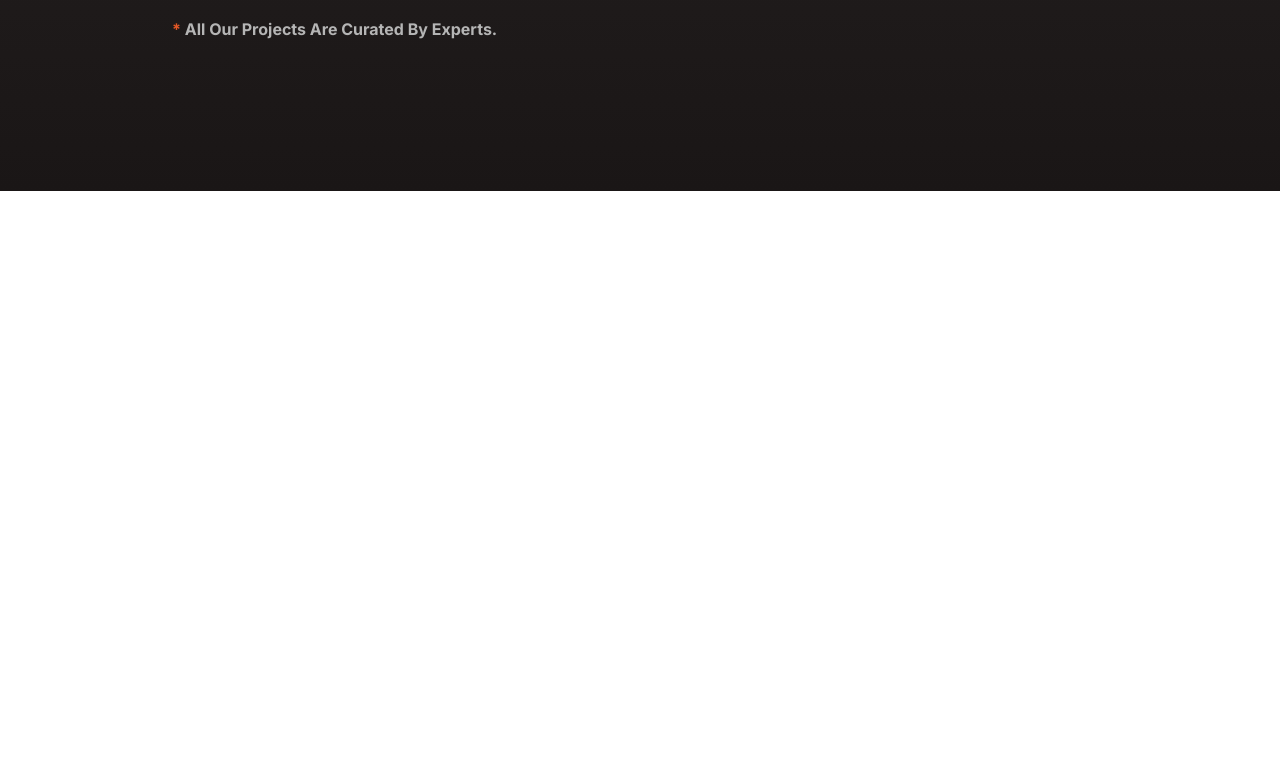
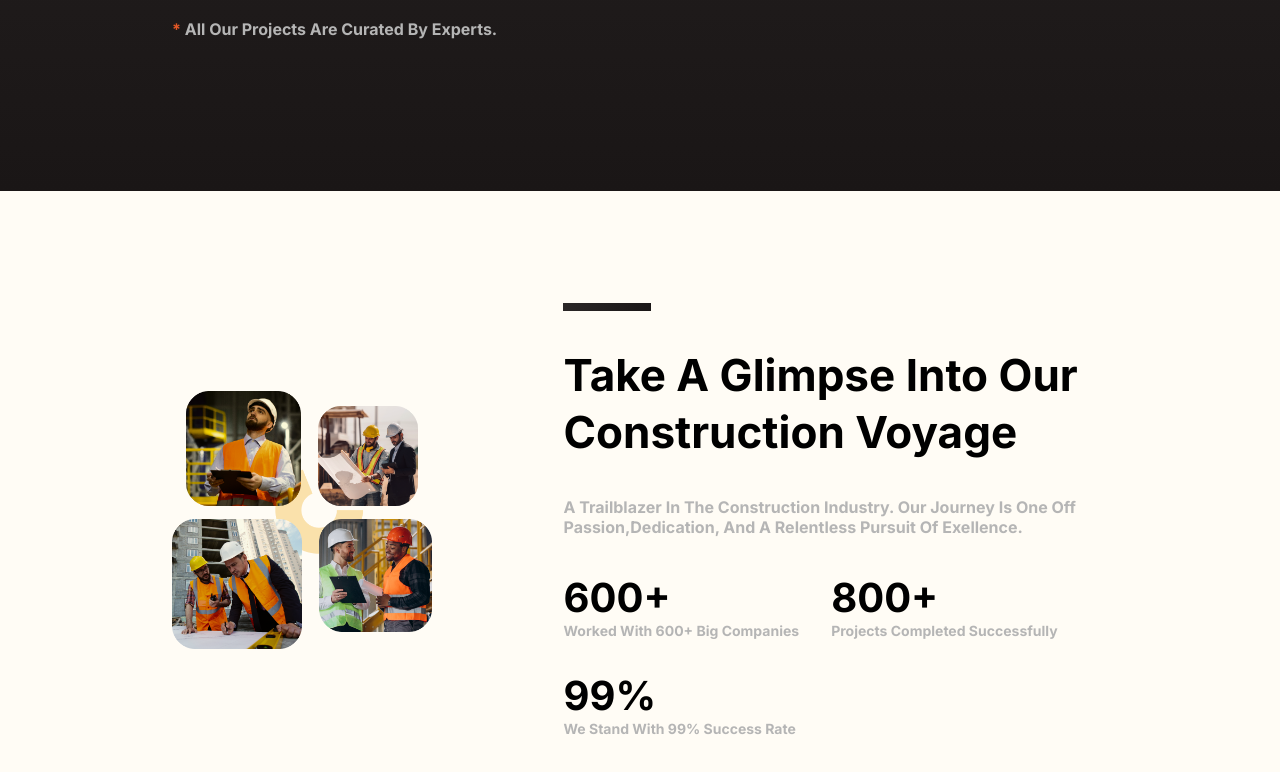
Before and after one commit to zaku86/urban-rise-app, a React (Create React App) app: page / in a window 1280 px wide. Shown: the part 578-1350 px from the top of the page. Before the commit the page ends 800 px from the top, so only its background shows below. Built offline with nearby package versions, Linux system fonts and the light colour scheme.

Commit message:
finished about section

```diff
--- a/src/App.jsx
+++ b/src/App.jsx
@@ -1,9 +1,11 @@
 import HeroSection from "./Components/HeroSection";
+import AboutSection from "./Components/AboutSection";
 
 function App() {
   return (
     <div>
       <HeroSection />
+      <AboutSection />
     </div>
   );
 }
--- /dev/null
+++ b/src/Components/AboutSection.jsx
@@ -0,0 +1,43 @@
+import aboutImg from "../assets/aboutImg.png";
+import Container from "./Container";
+
+function AboutSection() {
+  return (
+    <div className="about-bg">
+      <Container>
+        <div className="about-section-container">
+          <div className="img-container">
+            <img src={aboutImg} alt="" />
+          </div>
+          <div className="about-right-div">
+            {/* line */}
+            <div className="line"></div>
+            <h1 className="section-title">
+              Take A Glimpse Into Our Construction Voyage
+            </h1>
+            <p className="body-text">
+              A Trailblazer In The Construction Industry. Our Journey Is One Off
+              Passion,Dedication, And A Relentless Pursuit Of Exellence.
+            </p>
+            <div className="about-right-div-text">
+              <div>
+                <p className="number-text">600+ </p>
+                <p className="body-text2">Worked With 600+ Big Companies</p>
+              </div>
+              <div>
+                <p className="number-text">800+</p>
+                <p className="body-text2">Projects Completed Successfully</p>
+              </div>
+              <div>
+                <p className="number-text">99%</p>
+                <p className="body-text2">We Stand With 99% Success Rate</p>
+              </div>
+            </div>
+          </div>
+        </div>
+      </Container>
+    </div>
+  );
+}
+
+export default AboutSection;
--- a/src/Components/HeroContent.jsx
+++ b/src/Components/HeroContent.jsx
@@ -7,7 +7,7 @@ function HeroContent() {
     <Container>
       <div className="hero-content-container">
         <div className="left-hero">
-          <h1>Crafting Archittectural Wonders</h1>
+          <h1 className="hero-title">Crafting Archittectural Wonders</h1>
           <p className="body-text">
             Your Ideas & Dreams Are Transformed By Us Into Long-Lasting,
             Engineered Buildings.
--- a/src/global.css
+++ b/src/global.css
@@ -62,12 +62,13 @@ body {
 .right-hero {
   width: 50%;
 }
+
 .right-hero > img {
   width: 100%;
   height: 100%;
   object-fit: contain;
 }
-h1 {
+.hero-title {
   font-weight: bold;
   color: white;
   font-size: 72px;
@@ -88,17 +89,57 @@ h1 {
   font-size: 16px;
 }
 
-@media screen and (max-width: 900px) {
-  .hero-section {
-    padding: 20px;
-  }
-  .link-item {
-    display: none;
-  }
-  h1 {
-    font-size: 50px;
-  }
+.about-section-container {
+  display: flex;
+  flex-direction: row;
+  gap: 131px;
 }
+.img-container {
+  width: 50%;
+}
+.img-container > img {
+  width: 100%;
+  height: 100%;
+  object-fit: contain;
+}
+
+.about-bg {
+  background-color: #fffcf5;
+  padding: 112px 120px;
+}
+.about-right-div {
+  display: flex;
+  flex-direction: column;
+  gap: 36px;
+}
+.section-title {
+  color: black;
+  font-weight: bold;
+  font-size: 44px;
+  line-height: 130%;
+}
+.line {
+  width: 88px;
+  height: 8px;
+  background: #2b2727;
+  background: linear-gradient(to right, #2b2727 0%, #1a1616 100%);
+}
+
+.about-right-div-text {
+  display: flex;
+  flex-wrap: wrap;
+  gap: 32px;
+}
+.number-text {
+  font-weight: bold;
+  font-size: 40px;
+}
+.body-text2 {
+  color: #b5b5b5;
+  font-weight: bold;
+  font-size: 14px;
+}
+
 @media screen and (max-width: 1230px) {
   .hero-content-container {
     flex-direction: column;
@@ -110,9 +151,33 @@ h1 {
   .right-hero {
     width: 100%;
   }
+  .about-section-container {
+    flex-direction: column;
+    align-items: center;
+    justify-content: center;
+  }
+  .img-container {
+    width: 100%;
+  }
 }
+@media screen and (max-width: 900px) {
+  .hero-section,
+  .about-bg {
+    padding: 20px;
+  }
+  .link-item {
+    display: none;
+  }
+  .hero-title {
+    font-size: 50px;
+  }
+  .section-title {
+    font-size: 30px;
+  }
+}
+
 @media screen and (max-width: 380px) {
-  h1 {
+  .hero-title {
     font-size: 40px;
   }
 }
```
Also changed, not shown: src/assets/aboutImg.png (added).
